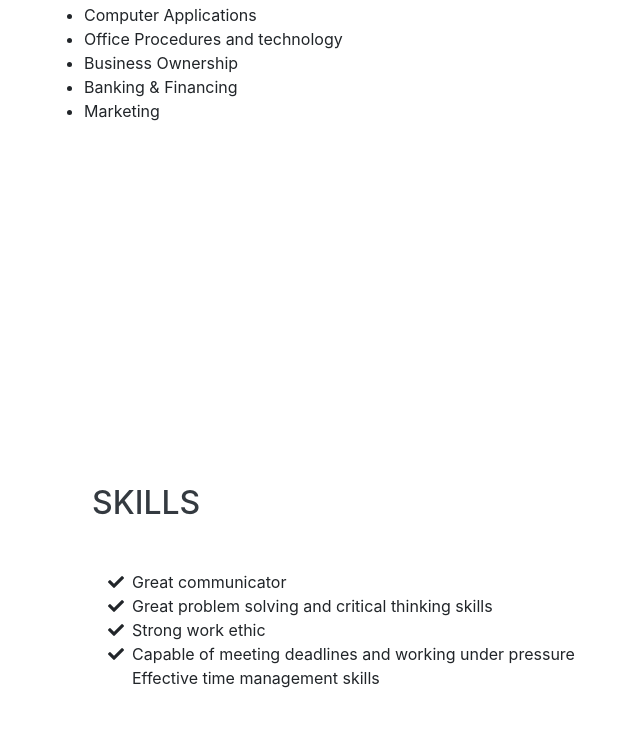
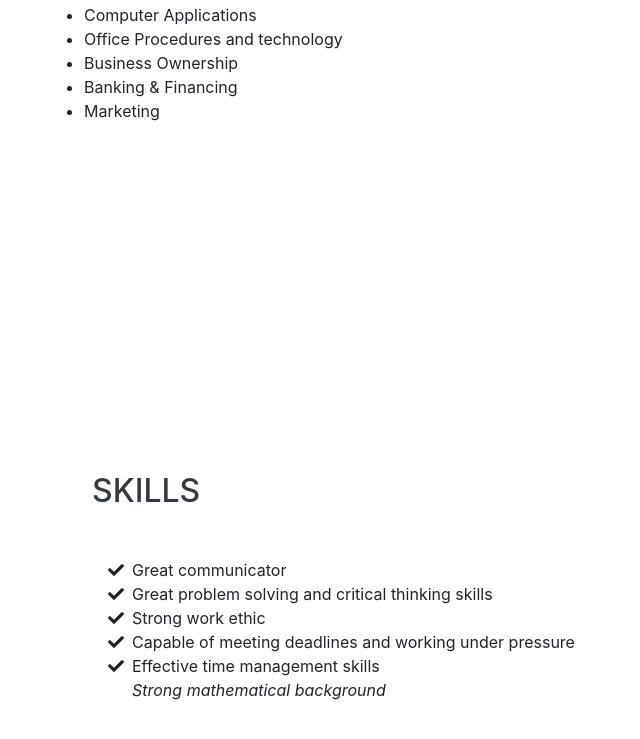
Before and after one commit to BigSwerv/Nafis-Resume, a website with bundled scripts: page index.html in a window 1280 px wide. Shown: the part 1924-2663 px from the top of the page, without its empty margins (324-964 px from the left). Built offline with nearby package versions, Linux system fonts and the light colour scheme; a web font is replaced by a local one.

Commit message:
'update'

```diff
--- a/index.html
+++ b/index.html
@@ -183,9 +183,17 @@
                 </li>
 
                 <li>
+                        <i class="fa-li fa fa-check"></i>
                     Effective time management skills
 
                 </li>
+                <i>
+                        <i class="fa-li fa fa-check"></i>
+                 Strong mathematical background
+
+                </i>
+
+
             </ul>
         </div>
     </section>
```
